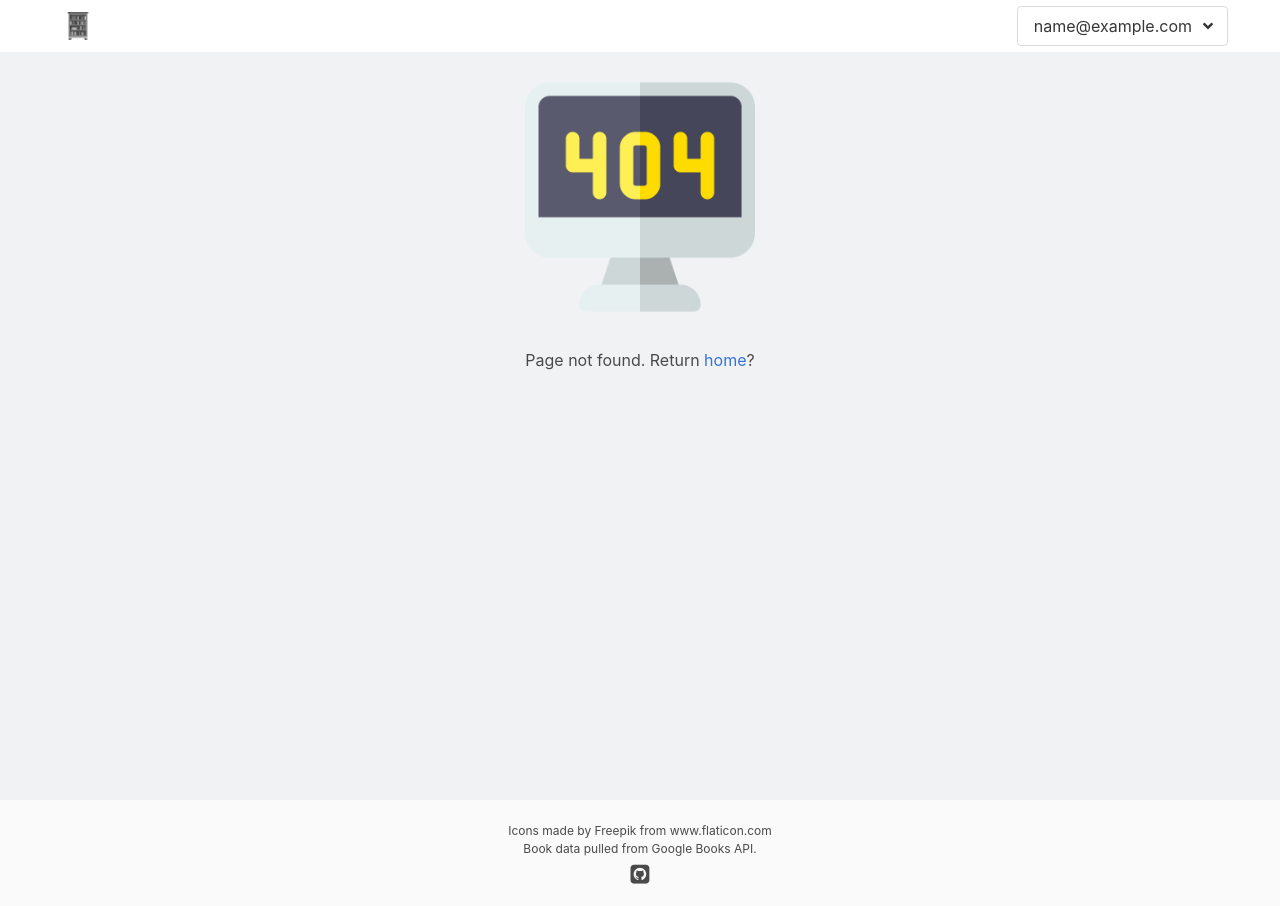
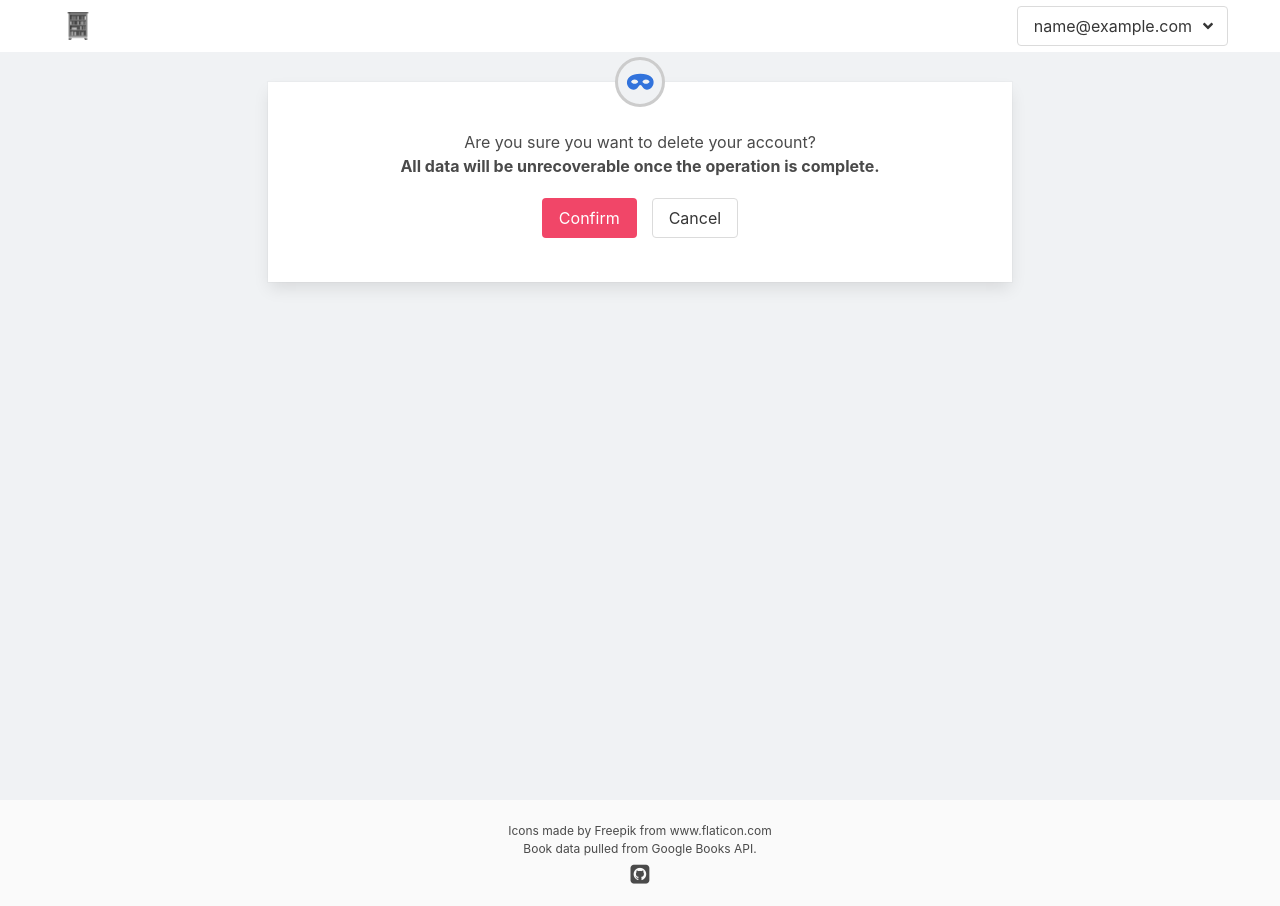
Before and after one commit to ashmidgley/bookshelf, a React (Create React App) app: page /delete-account in a window 1280 px wide. Before the commit this address had no page. Built offline with nearby package versions, Linux system fonts and the light colour scheme; sample sign-in values are in the browser's storage.

Commit message:
Add delete account.

```diff
--- a/src/App.js
+++ b/src/App.js
@@ -25,6 +25,7 @@ import NoMatch from './components/no-match/no-match';
 import MyAccount from './components/my-account/my-account';
 import UpdateEmail from './components/update-email/update-email';
 import UpdatePassword from './components/update-password/update-password';
+import DeleteAccount from './components/delete-account/delete-account';
 
 class App extends Component {
 
@@ -110,6 +111,7 @@ class App extends Component {
                     <Route exact path="/my-account" component={MyAccount} />
                     <Route exact path="/update-password" component={UpdatePassword} />
                     <Route exact path="/update-email" component={UpdateEmail} />
+                    <Route exact path="/delete-account" component={DeleteAccount} />
                     <Route exact path="/book-form" component={AddBook} />
                     <Route exact path="/book-form/:id" component={UpdateBook} />
                     <Route exact path="/category-form" component={CategoryForm} />
--- /dev/null
+++ b/src/components/delete-account/delete-account.js
@@ -0,0 +1,81 @@
+import React from 'react';
+import { Link } from "react-router-dom";
+import { connect } from 'react-redux';
+import { withRouter } from 'react-router-dom';
+import { FontAwesomeIcon } from '@fortawesome/react-fontawesome';
+import { faMask } from '@fortawesome/free-solid-svg-icons';
+import { deleteUser, clearUser } from '../../actions/userActions';
+import { clearBooks } from '../../actions/bookActions';
+import { clearCategories } from '../../actions/categoryActions';
+import { clearRatings } from '../../actions/ratingActions';
+
+class DeleteAccount extends React.Component {
+
+    constructor(props) {
+        super(props)
+        this.state = {
+            submitting: false
+        }
+    }
+
+    componentWillReceiveProps(nextProps) {
+        if(nextProps.deletedUser) {
+            this.setState({
+                submitting: false
+            });
+
+            this.props.clearUser();
+            this.props.clearBooks();
+            this.props.clearCategories();
+            this.props.clearRatings();
+            this.props.history.push('/');
+        }
+    }
+
+    handleSubmit = (event) => {
+        event.preventDefault();
+        this.setState({
+            submitting: true
+        });
+
+        var token = localStorage.getItem('token');
+        var userId = localStorage.getItem('userId');
+        this.props.deleteUser(userId, token);
+    }
+
+    render() {
+        return (
+            <div className="column is-8 is-offset-2 form-container">
+                <div className="card custom-card">
+                    <div className="card-content">
+                        <div className="media">
+                            <div className="image-header-container">
+                                <FontAwesomeIcon icon={faMask} className="mask-icon" size="lg"/>
+                            </div>
+                        </div>
+                        <div className="has-text-centered">
+                            <div>
+                                <p>Are you sure you want to delete your account?</p>
+                                <p><b>All data will be unrecoverable once the operation is complete.</b></p>
+                            </div>
+                            <div style={{'marginTop': '20px'}}>
+                                <button onClick={this.handleSubmit} className={this.state.submitting ? "button is-danger is-loading" : "button is-danger"}>
+                                    Confirm
+                                </button>
+                                <Link to="/my-account" className="button cancel-button">
+                                    Cancel
+                                </Link>
+                            </div>
+                        </div>
+                    </div>
+                </div>
+            </div>
+        );
+    }
+}
+
+const mapStateToProps = state => ({
+    deletedUser: state.user.deletedUser
+});
+
+export default connect(mapStateToProps, {deleteUser, clearUser, clearBooks, clearCategories, clearRatings})(withRouter(DeleteAccount));
--- a/src/components/my-account/my-account.js
+++ b/src/components/my-account/my-account.js
@@ -1,5 +1,4 @@
 import React from 'react';
-import Loading from '../loading/loading';
 import { Link } from 'react-router-dom';
 import { Helmet } from 'react-helmet';
 import { FontAwesomeIcon } from '@fortawesome/react-fontawesome';
@@ -42,12 +41,6 @@ class MyAccount extends React.Component {
     }
 
     render() {
-        if(this.state.loading) {
-            return (
-              <Loading />
-            );
-        }
-
         return (
             <div className="column is-8 is-offset-2 form-container">
                 <Helmet>
@@ -108,6 +101,14 @@ class MyAccount extends React.Component {
                                 </div>
                                 <p className="is-size-7">{this.state.copyText}</p>
                             </div>
+                            <div className="field">
+                                <label className="label">Delete My Account</label>
+                                <div>
+                                    <Link to="/delete-account" className="button">
+                                        <span role="img" aria-label="Stick of dynamite">🧨</span>
+                                    </Link>
+                                </div>
+                            </div>
                         </form>
                     </div>
                 </div>
```
Lines whose indentation alone changed are shown as unchanged.
